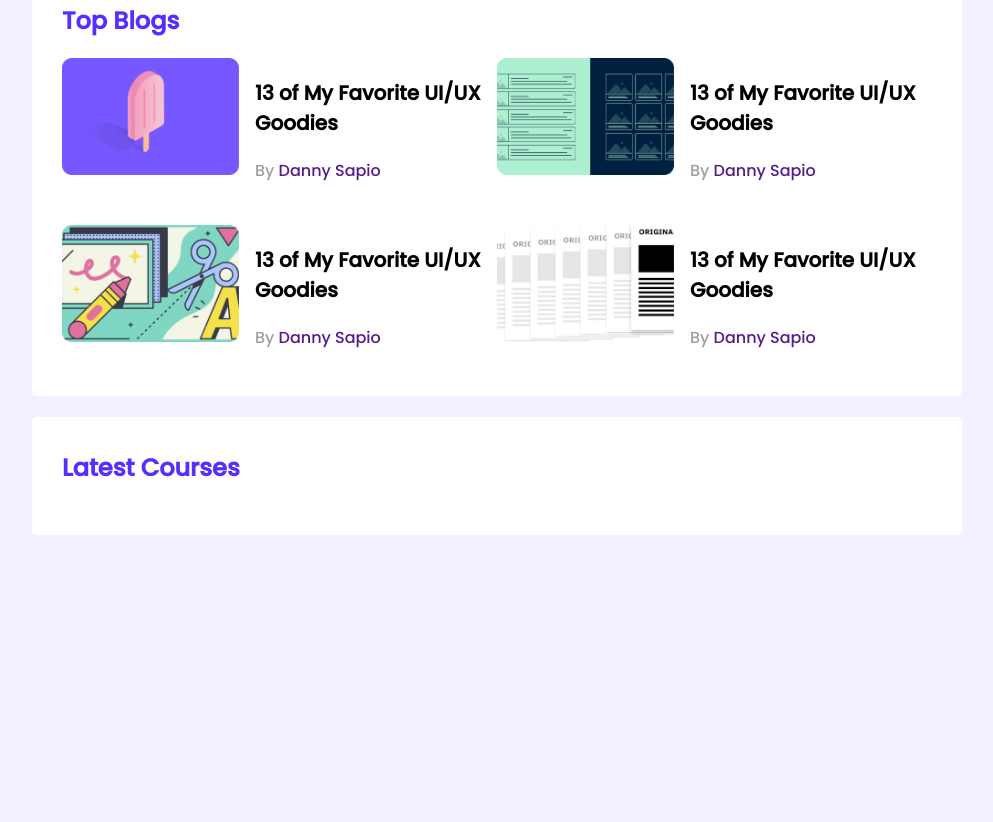
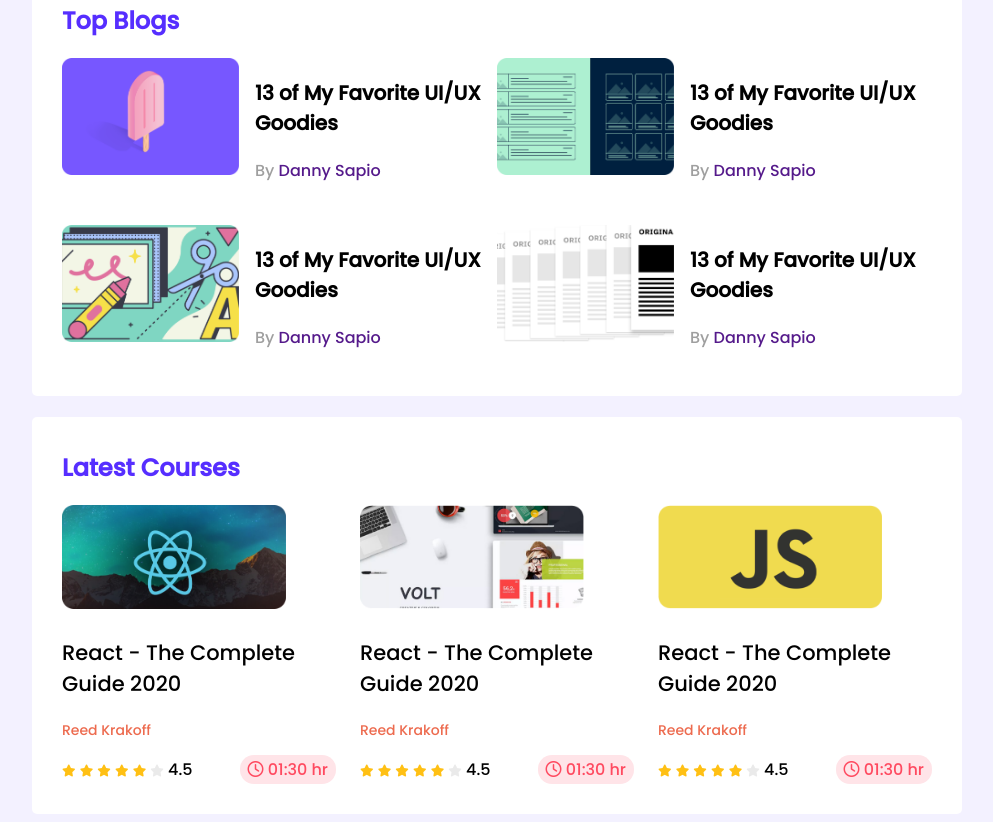
Before and after one commit to Fahid31/leader-board-css3, a plain HTML site: page index.html in a window 1280 px wide. Shown: the part 329-1151 px from the top of the page, without its empty margins (143-1136 px from the left). Before the commit the page ends 872 px from the top, so only its background shows below. Drawn offline with Linux system fonts and the light colour scheme.

Commit message:
Finished responsiveness

```diff
--- a/index.html
+++ b/index.html
@@ -5,6 +5,8 @@
     <meta http-equiv="X-UA-Compatible" content="IE=edge">
     <meta name="viewport" content="width=device-width, initial-scale=1.0">
     <title>Leader Board</title>
+    <!-- font awesome -->
+    <script src="https://kit.fontawesome.com/94fbe3d053.js" crossorigin="anonymous"></script>
     <!-- stylesheet -->
     <link rel="stylesheet" href="styles/style.css">
 </head>
@@ -106,6 +108,78 @@
         <!-- --------latest courses -------------->
         <section class="container">
             <h2 class="section-title">Latest Courses</h2>
+            <div class="courses">
+
+                <div class="course">
+                        <img src="images/courses/course-1.png" alt="">
+
+                    <div class="course-detail">
+                        <h3 class="course-title">React - The Complete Guide 2020</h3>
+                        <p class="course-author">Reed Krakoff</p>
+                        <div class="course-info">
+                            <div>
+                                <i class="fa-solid fa-star filled"></i>
+                                <i class="fa-solid fa-star filled"></i>
+                                <i class="fa-solid fa-star filled"></i>
+                                <i class="fa-solid fa-star filled"></i>
+                                <i class="fa-solid fa-star filled"></i>
+                                <i class="fa-solid fa-star empty"></i>
+                                <span>4.5</span>
+                            </div>
+                            <div class="course-duration">
+                                <i class="fa-regular fa-clock"></i>
+                                01:30 hr
+                            </div>
+                        </div>
+                        </div>
+                    </div>
+                <div class="course">
+                        <img src="images/courses/course-2.png" alt="">
+
+                    <div class="course-detail">
+                        <h3 class="course-title">React - The Complete Guide 2020</h3>
+                        <p class="course-author">Reed Krakoff</p>
+                        <div class="course-info">
+                            <div>
+                                <i class="fa-solid fa-star filled"></i>
+                                <i class="fa-solid fa-star filled"></i>
+                                <i class="fa-solid fa-star filled"></i>
+                                <i class="fa-solid fa-star filled"></i>
+                                <i class="fa-solid fa-star filled"></i>
+                                <i class="fa-solid fa-star empty"></i>
+                                <span>4.5</span>
+                            </div>
+                            <div class="course-duration">
+                                <i class="fa-regular fa-clock"></i>
+                                01:30 hr
+                            </div>
+                        </div>
+                        </div>
+                    </div>
+                <div class="course">
+                        <img src="images/courses/course-3.png" alt="">
+
+                    <div class="course-detail">
+                        <h3 class="course-title">React - The Complete Guide 2020</h3>
+                        <p class="course-author">Reed Krakoff</p>
+                        <div class="course-info">
+                            <div>
+                                <i class="fa-solid fa-star filled"></i>
+                                <i class="fa-solid fa-star filled"></i>
+                                <i class="fa-solid fa-star filled"></i>
+                                <i class="fa-solid fa-star filled"></i>
+                                <i class="fa-solid fa-star filled"></i>
+                                <i class="fa-solid fa-star empty"></i>
+                                <span>4.5</span>
+                            </div>
+                            <div class="course-duration">
+                                <i class="fa-regular fa-clock"></i>
+                                01:30 hr
+                            </div>
+                        </div>
+                        </div>
+                    </div>
+                </div>
         </section>
     </main>
 </body>
--- a/styles/style.css
+++ b/styles/style.css
@@ -84,5 +84,72 @@ main{
     text-decoration: none;
     font-size: 16px;
     color: 562EFF;
+}
+/* --------- Courses style -----------------*/
+.courses{
+    display: grid;
+    grid-template-columns: repeat(3,1fr);
+    grid-column-gap: 24px;
+}
+.courses .course img{
+    width: 224px;
+    height: 104px;
+}
+.course-title{
+    font-size: 21px;
+    font-weight: 500;
+}
+.course-author{
+    color: #ED6B4F;
+    font-size: 14px;
+    font-weight: 400;
+}
+.course-info{
+    display: flex;
+    align-items: center;
+    justify-content: space-between;
+}
+.fa-star{
+    font-size: 12px;
+}
+.fa-star.filled{
+    color: #FFC014;
+}
+.fa-star.empty{
+    color: #AEAEAE;
+    opacity: 0.25;
+}
+.course-duration{
+    color: #FF4A60;;
+    background: #FFE4E8;
+    padding: 2px 8px 2px 8px;
+    border-radius: 14px;
+}
+/*--------- Media Queries -----------------*/
 
+/*------------ Mobile Devices -------------*/
+@media only screen and (max-width:688px){
+    .container{
+        width: 100%;
+    }
+    .players, .blogs, .courses{
+        /* background-color: #ED6B4F; */
+        grid-template-columns: repeat(1,1fr);
+    }
+    .player, .blog{
+        flex-direction: column;
+    }
 }
+/*---------- Tablet Devices ----------------*/
+@media only screen and (min-width:688px) and (max-width:992px){
+    .container{
+        width: 100%;
+    }
+    .players, .courses{
+        grid-template-columns: repeat(2,1fr);
+        justify-items: center;
+    }
+    .blogs{
+        grid-template-columns: repeat(1,1fr);
+    }
+}
```
